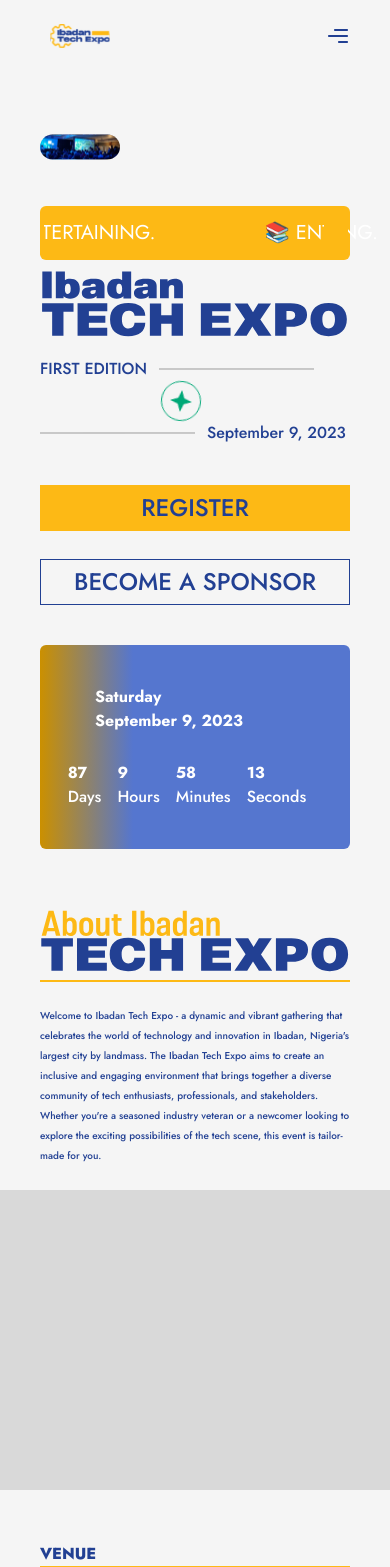
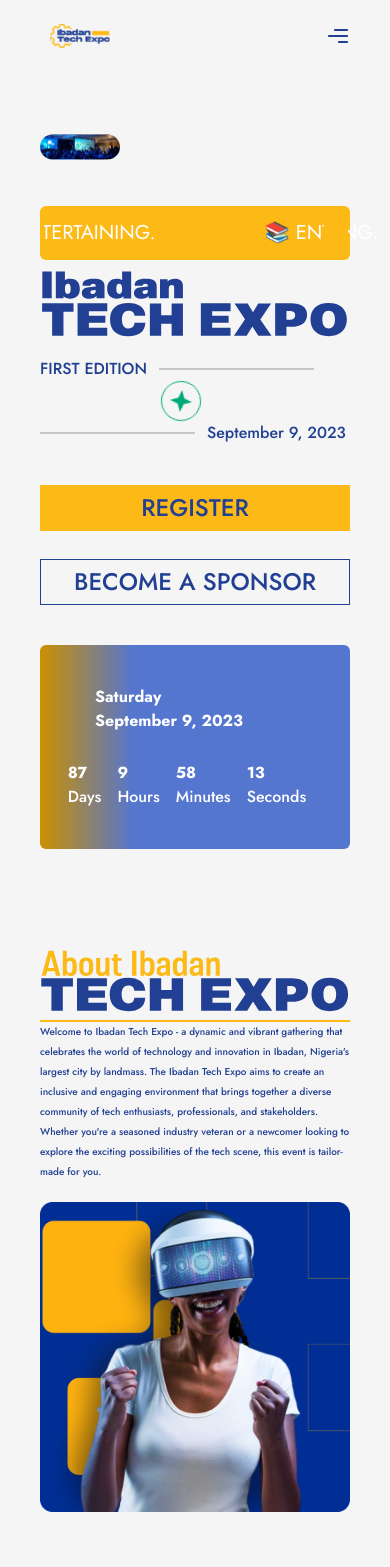
Before and after one commit to Adeboye22/ibadan_tech_expo, a React (Vite) app: page / in a window 390 px wide. Shown: the top 1567 px of the page. Built offline with nearby package versions, Linux system fonts and the light colour scheme.

Commit message:
about_sec updated

```diff
--- a/src/components/About.jsx
+++ b/src/components/About.jsx
@@ -1,28 +1,28 @@
 import Tit from '../assets/about/tit.svg'
-import Rec from '../assets/about/rec.svg'
+import Poster from '../assets/about/Poster 3 1.svg'
 
 const aboutData = [
     {
         titleImg: Tit,
         desc: "Welcome to Ibadan Tech Expo - a dynamic and vibrant gathering that celebrates the world of technology and innovation in Ibadan, Nigeria's largest city by landmass. The Ibadan Tech Expo aims to create an inclusive and engaging environment that brings together a diverse community of tech enthusiasts, professionals, and stakeholders. Whether you're a seasoned industry veteran or a newcomer looking to explore the exciting possibilities of the tech scene, this event is tailor-made for you.",
-        descImg: Rec
+        descImg: Poster
     }
 ]
 
 const About = () => {
     return (
         <section>
-            <div className="mx-auto font-primary container mt-[50px] md:mt-[160px] lg:mt-[480px] mb-10">
+            <div className="mx-auto font-primary container mt-[90px] md:mt-[160px] lg:mt-[480px] mb-10">
                 {aboutData.map((data, i)=> {
                     const { titleImg, desc, descImg } = data
                     return (
                         <div key={i} className="flex flex-col md:flex-row items-center">
                             <div className='w-full'>
                                 <img className='border-b-2 border-secondary relative w-full' src={titleImg} alt="" />
-                                <p className='text-[10px] lg:text-[18px] text-primary font-medium lg:w-[600px] leading-5 my-6'>{desc}</p>
+                                <p className='text-[10px] lg:text-[18px] text-primary font-medium lg:w-[600px] leading-5 md:my-6'>{desc}</p>
                             </div>
-                            <div className='bg-[#D9D9D9] h-[300px] w-[800px] lg:h-[500px] lg:w-[1000px]'>
-                                {/* <img src={descImg} alt="" /> */}
+                            <div>
+                                <img className='w-[1728px] md:h-[734px] md:top-[1129px] mt-5' src={descImg} alt="" />
                             </div>
                         </div>
                     )
```
